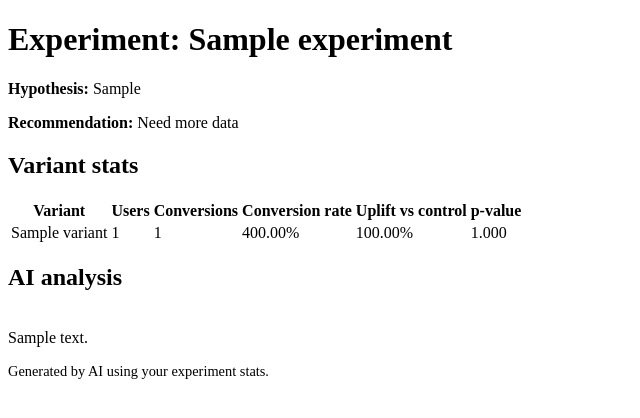
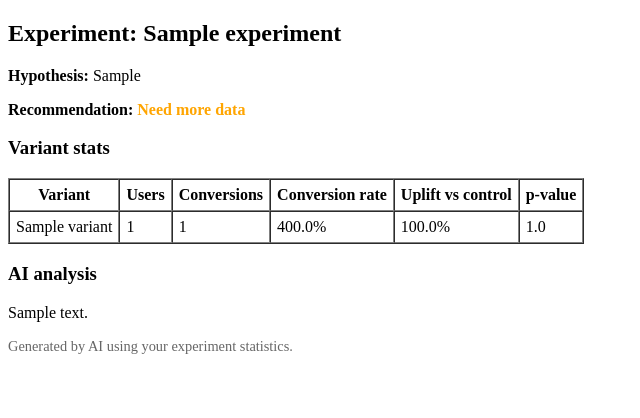
Before and after one commit to noah11dahan-cpu/experimentlens-ai, a FastAPI app: page /experiments/1 in a window 1280 px wide. Shown: the part 118-536 px from the top of the page, without its empty margins (0-640 px from the left). Run offline with FastAPI, Linux system fonts and the light colour scheme; tables that the repository leaves empty hold one stand-in row (values such as "Sample post").

Commit message:
Last Tweaks

```diff
--- a/app/templates/base.html
+++ b/app/templates/base.html
@@ -2,6 +2,7 @@
 <html lang="en">
 <head>
     <meta charset="UTF-8">
+    <meta name="viewport" content="width=device-width, initial-scale=1">
     <title>{% block title %}ExperimentLens AI{% endblock %}</title>
 </head>
 <body>
--- a/app/templates/experiment_detail.html
+++ b/app/templates/experiment_detail.html
@@ -1,30 +1,38 @@
 {% extends "base.html" %}
 
+{% block title %}Experiment {{ experiment.id }} – ExperimentLens AI{% endblock %}
+
 {% block content %}
-<div class="container mt-4">
-  <h1>Experiment: {{ experiment.name }}</h1>
+  <h2>Experiment: {{ experiment.name }}</h2>
 
-  <p><strong>Hypothesis:</strong> {{ experiment.hypothesis or "" }}</p>
+  <p>
+    <strong>Hypothesis:</strong>
+    {% if experiment.hypothesis %}
+      {{ experiment.hypothesis }}
+    {% else %}
+      <em>No hypothesis provided.</em>
+    {% endif %}
+  </p>
 
-  {# Recommendation badge #}
+  {# 🔹 AI recommendation badge (if present) #}
   {% if experiment.recommendation %}
-    <div class="mb-3">
+    <p>
       <strong>Recommendation:</strong>
       {% if experiment.recommendation == "ship" %}
-        <span class="badge bg-success">Ship</span>
+        <span style="color: green; font-weight: bold;">Ship</span>
       {% elif experiment.recommendation == "dont_ship" %}
-        <span class="badge bg-danger">Don’t ship</span>
+        <span style="color: red; font-weight: bold;">Don't ship</span>
       {% else %}
-        <span class="badge bg-warning text-dark">Need more data</span>
+        <span style="color: orange; font-weight: bold;">Need more data</span>
       {% endif %}
-    </div>
+    </p>
   {% endif %}
 
-  <h2 class="mt-4">Variant stats</h2>
+  {# 🔹 Variant stats table #}
+  <h3>Variant stats</h3>
 
   {% if variants %}
-    <table class="table table-striped">
-      <thead>
+    <table border="1" cellpadding="6" cellspacing="0">
       <tr>
         <th>Variant</th>
         <th>Users</th>
@@ -33,8 +41,6 @@
         <th>Uplift vs control</th>
         <th>p-value</th>
       </tr>
-      </thead>
-      <tbody>
       {% for v in variants %}
         <tr>
           <td>{{ v.name }}</td>
@@ -42,45 +48,38 @@
           <td>{{ v.conversions }}</td>
           <td>
             {% if v.conversion_rate is not none %}
-                {{ "%.2f"|format(v.conversion_rate * 100) }}%
+              {{ (v.conversion_rate * 100) | round(2) }}%
             {% else %}
               –
             {% endif %}
           </td>
           <td>
             {% if v.uplift is not none %}
-                {{ "%.2f"|format(v.uplift * 100) }}%
+              {{ (v.uplift * 100) | round(2) }}%
             {% else %}
               –
             {% endif %}
           </td>
           <td>
             {% if v.p_value is not none %}
-                {{ "%.3f"|format(v.p_value) }}
+              {{ v.p_value | round(4) }}
             {% else %}
               –
             {% endif %}
           </td>
         </tr>
       {% endfor %}
-      </tbody>
     </table>
   {% else %}
-    <p>No variants found for this experiment.</p>
+    <p><em>No variants found for this experiment.</em></p>
   {% endif %}
 
-  <h2 class="mt-4">AI analysis</h2>
-
+  {# 🔹 AI report text #}
   {% if experiment.report_text %}
-    <p style="white-space: pre-line;">
-      {{ experiment.report_text }}
+    <h3>AI analysis</h3>
+    <p>{{ experiment.report_text }}</p>
+    <p style="color: #666; font-size: 0.9rem; margin-top: 1rem;">
+      Generated by AI using your experiment statistics.
     </p>
-  {% else %}
-    <p>No AI report generated yet for this experiment.</p>
   {% endif %}
-
-  <p class="text-muted mt-2" style="font-size: 0.9rem;">
-    Generated by AI using your experiment stats.
-  </p>
-</div>
 {% endblock %}
```
Also changed, not shown: app/templates/index.html (+21 -0 lines), README.md. Lines whose indentation alone changed are shown as unchanged.
